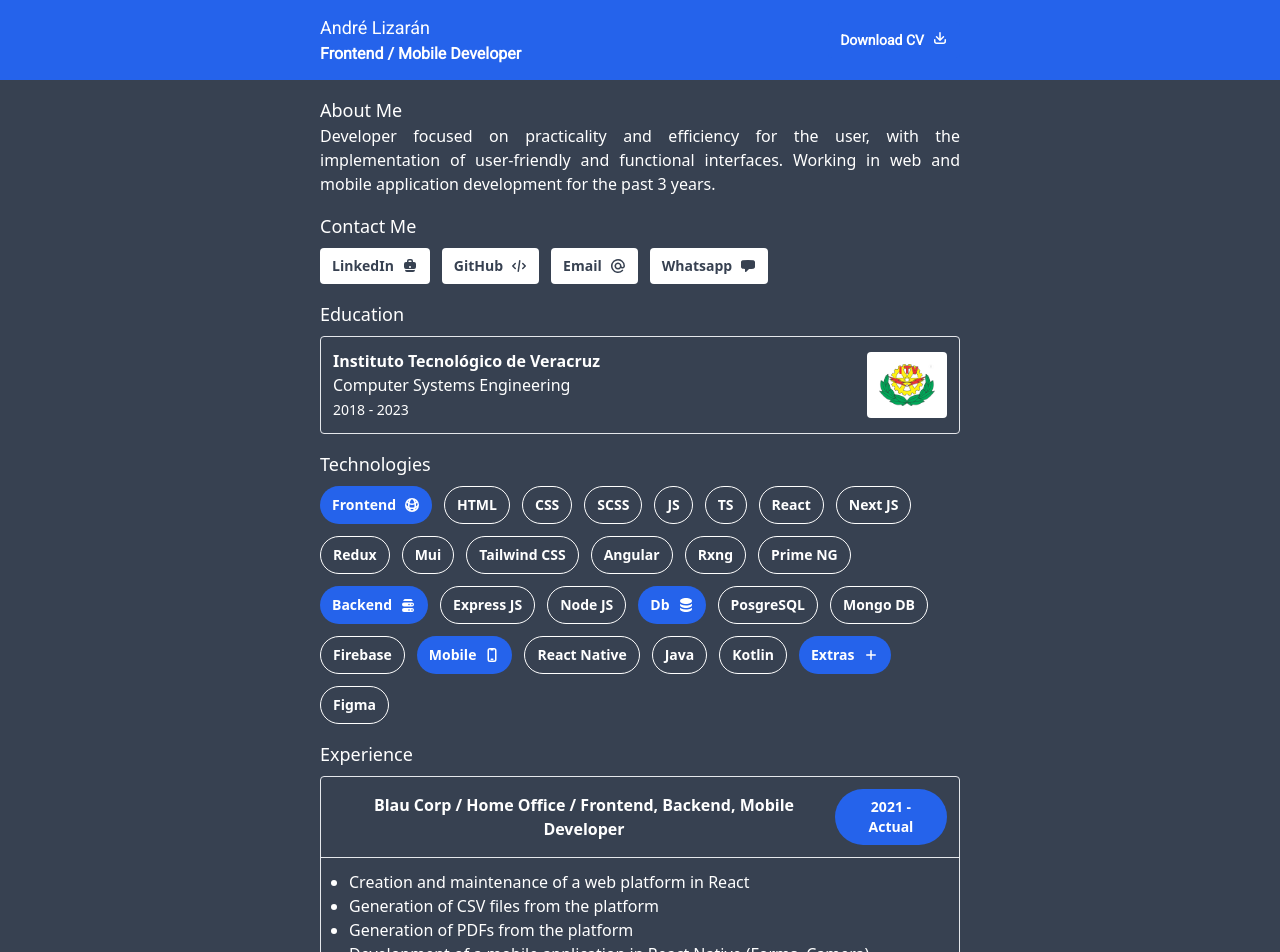
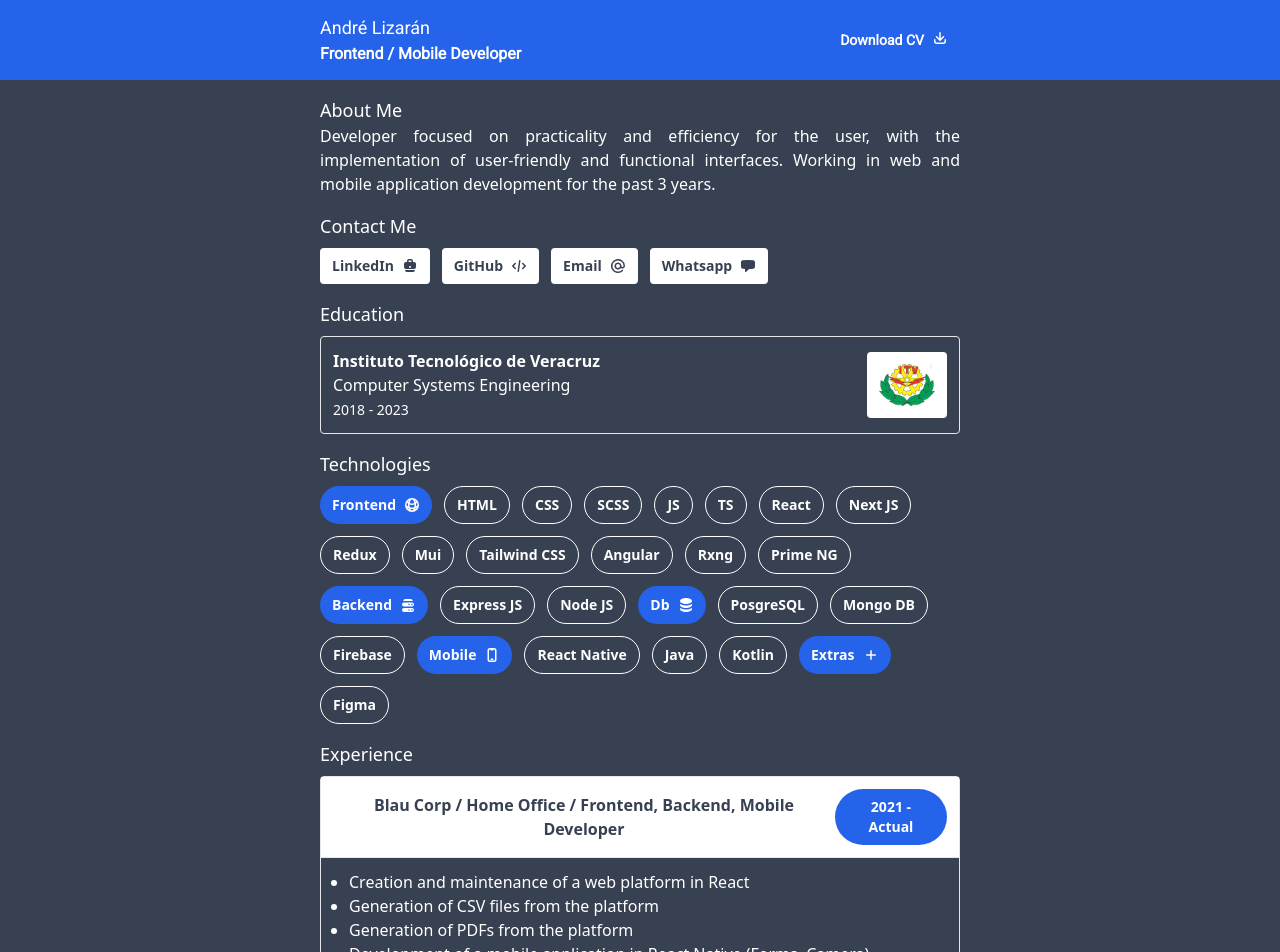
Before and after one commit to andrelizarandev/briefcase-2024-frontend, a Next.js app: page / in a window 1280 px wide. Shown: the top 952 px of the page. Built offline with nearby package versions, Linux system fonts and the light colour scheme.

Commit message:
Feat: Fondo de título de experiencias

```diff
--- a/src/app/classes/button.class.ts
+++ b/src/app/classes/button.class.ts
@@ -10,6 +10,6 @@ export default class ButtonClasses {
     `text-white text-sm py-2 px-3 rounded-full font-semibold items-center gap-x-2 hover:bg-slate-600`;
 
   public static whiteButton =
-    `bg-white ${ColorsClasses.textBdColor} text-sm py-2 px-3 rounded font-semibold gap-x-2 flex gap-x-2 items-center hover:bg-gray-200`;
+    `bg-white ${ColorsClasses.textBgColor} text-sm py-2 px-3 rounded font-semibold gap-x-2 flex gap-x-2 items-center hover:bg-gray-200`;
 
 }
--- a/src/app/classes/colors.class.ts
+++ b/src/app/classes/colors.class.ts
@@ -18,6 +18,6 @@ export default class ColorsClasses {
   // Secondary
   public static bgColor = 'bg-gray-700';
 
-  public static textBdColor = 'text-gray-700';
+  public static textBgColor = 'text-gray-700';
 
 }
--- a/src/app/page.tsx
+++ b/src/app/page.tsx
@@ -231,7 +231,7 @@ function ExperienceElement (props:ExperienceData) {
 
     <div className='rounded border'>
 
-      <div className='flex flex-col md:flex-row items-center md:justify-between text-center border-b p-3'>
+      <div className={`flex flex-col md:flex-row items-center md:justify-between text-center border-b p-3 bg-white ${ColorsClasses.textBgColor}`}>
 
         <h4 className='font-semibold mb-2 md:mb-0'>{props.titulo}</h4>
 
```
